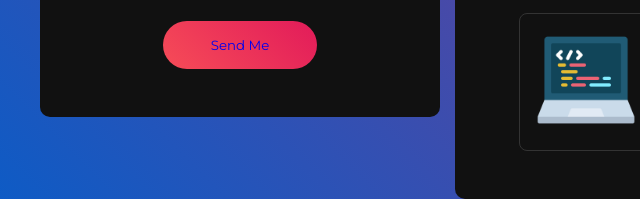
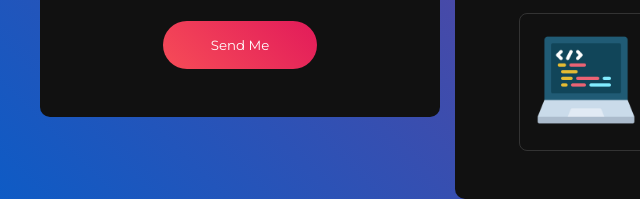
Before and after one commit to xsenfix/my-portfolio, a plain HTML site: page index.html in a window 1280 px wide. Shown: the part 932-1131 px from the top of the page, 0-640 px from the left. Drawn offline with Linux system fonts and the light colour scheme.

Commit message:
my portfolio

```diff
--- a/css/main.css
+++ b/css/main.css
@@ -256,7 +256,9 @@ body {
 .download-btn:hover {
     transform: scale(1.1);
 }
-
+a.abtn {
+    color: #fff;
+}
 @media (max-width:768px)
 {
     .about {
```
